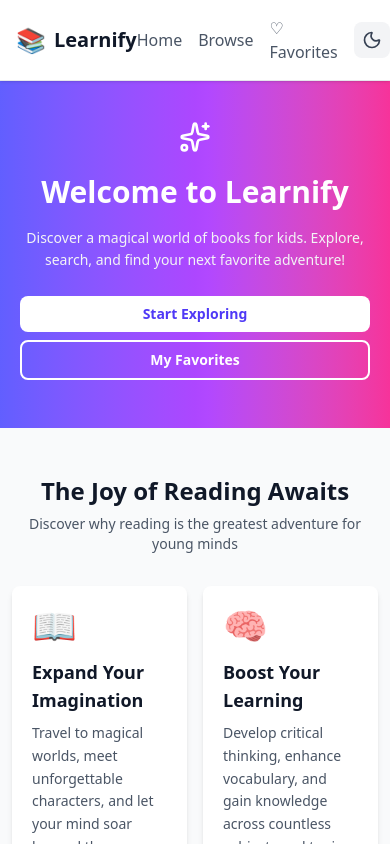
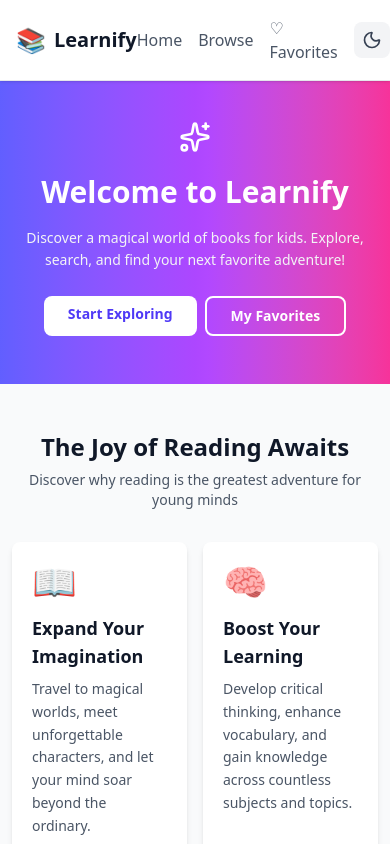
Before and after one commit to Sdboot/Learnify, a SvelteKit app: page / in a window 390 px wide. Shown: the top 844 px of the page. Built offline with nearby package versions, Linux system fonts and the light colour scheme.

Commit message:
Make hero section CTA buttons side by side on mobile view

```diff
--- a/src/routes/+page.svelte
+++ b/src/routes/+page.svelte
@@ -19,7 +19,7 @@
 			<p class="text-sm sm:text-base md:text-lg lg:text-xl mb-6 sm:mb-8 text-gray-100 max-w-2xl mx-auto px-2 leading-relaxed">
 				Discover a magical world of books for kids. Explore, search, and find your next favorite adventure!
 			</p>
-			<div class="flex gap-2 sm:gap-4 justify-center flex-col sm:flex-row px-2">
+			<div class="flex gap-2 sm:gap-4 justify-center flex-row px-2">
 				<a
 					href="/browse"
 					class="px-6 sm:px-8 py-2 sm:py-3 bg-white text-indigo-600 rounded-lg font-bold hover:bg-gray-100 transition transform hover:scale-105 text-sm sm:text-base"
```
